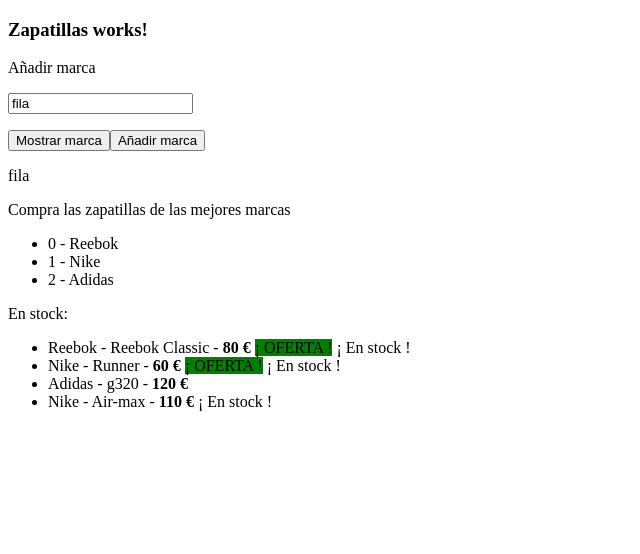
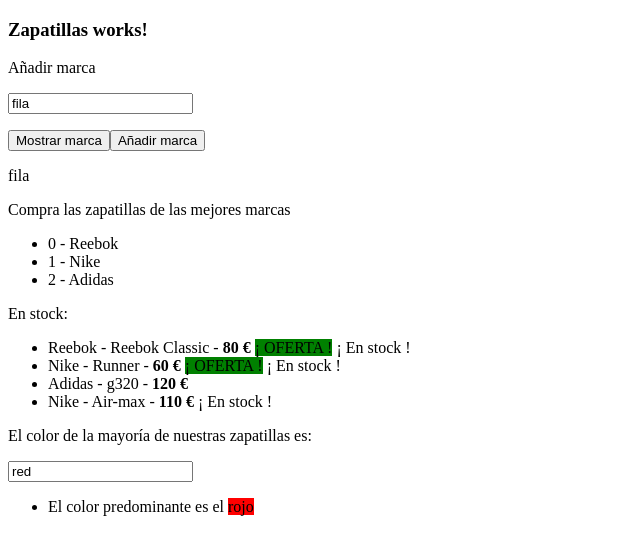
Before and after one commit to MCampos23/Angular, an Angular app: page / in a window 1280 px wide. Shown: the top 554 px of the page, without its empty margins (0-640 px from the left). Built offline with nearby package versions, Linux system fonts and the light colour scheme.

Commit message:
Switch directive implementation

```diff
--- a/src/app/zapatillas/zapatillas.component.html
+++ b/src/app/zapatillas/zapatillas.component.html
@@ -19,3 +19,18 @@
 </li>
 
 </ul>
+<p>El color de la mayoría de nuestras zapatillas es: </p>
+<input type="text" [(ngModel)]="color">
+<ul [ngSwitch]="color">
+    <li *ngSwitchCase="'yellow'">El color predominante es el <span [ngStyle]="{'background': color}">amarillo</span>
+    </li>
+    <li *ngSwitchCase="'red'">El color predominante es el <span [ngStyle]="{'background': color}">rojo</span>
+    </li>
+    <li *ngSwitchCase="'blue'">El color predominante es el <span [ngStyle]="{'background': color}">azul</span>
+    </li>
+    <li *ngSwitchCase="'orange'">El color predominante es el <span [ngStyle]="{'background': color}">naranja</span>
+    </li>
+
+
+
+</ul>
--- a/src/app/zapatillas/zapatillas.component.ts
+++ b/src/app/zapatillas/zapatillas.component.ts
@@ -10,8 +10,10 @@
   public zapatillas: Array<Zapatilla>;
   public mi_marca: string;
   public marcas: string[]
+  public color: string
 
   constructor() {
+    this.color = "red"
     this.marcas = new Array
     this.mi_marca = "fila"
     this.zapatillas = [
@@ -20,7 +22,6 @@
       new Zapatilla('g320', 'Adidas', 'Blanco', 120, false),
       new Zapatilla('Air-max', 'Nike', 'Rojas', 110, true)
     ]
-
   }
 
   ngOnInit(): void {
@@ -42,6 +43,4 @@
   addMarca(){
     this.marcas.push(this.mi_marca)
   }
-
-
 }
```
